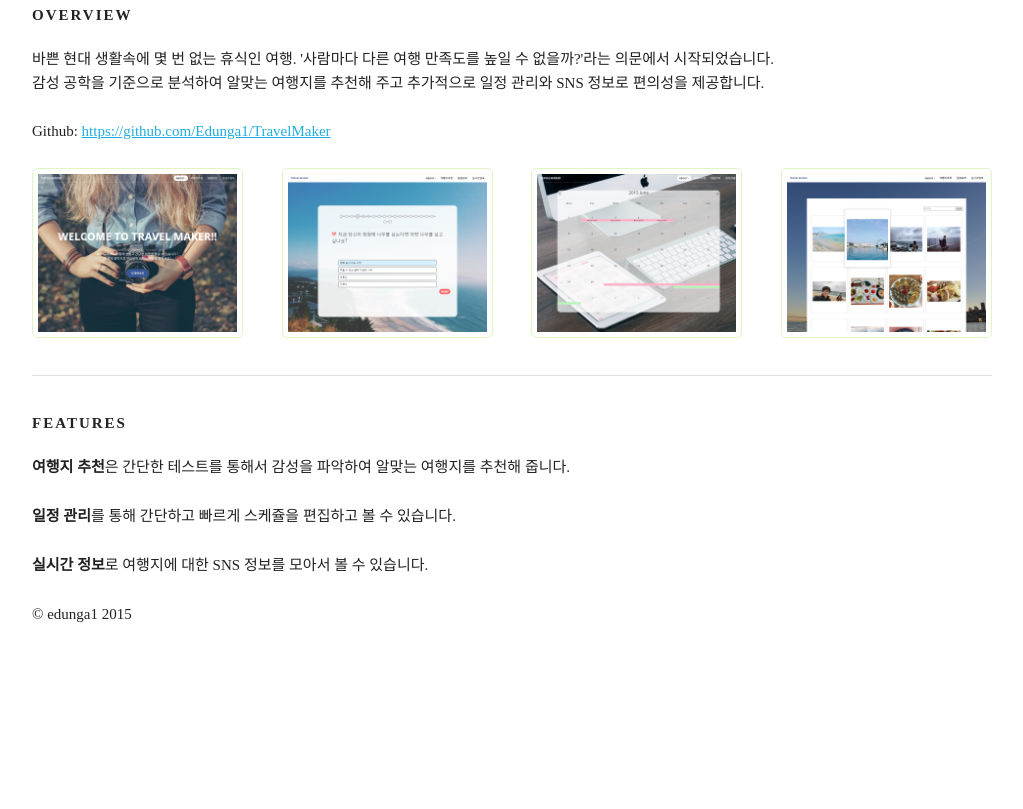
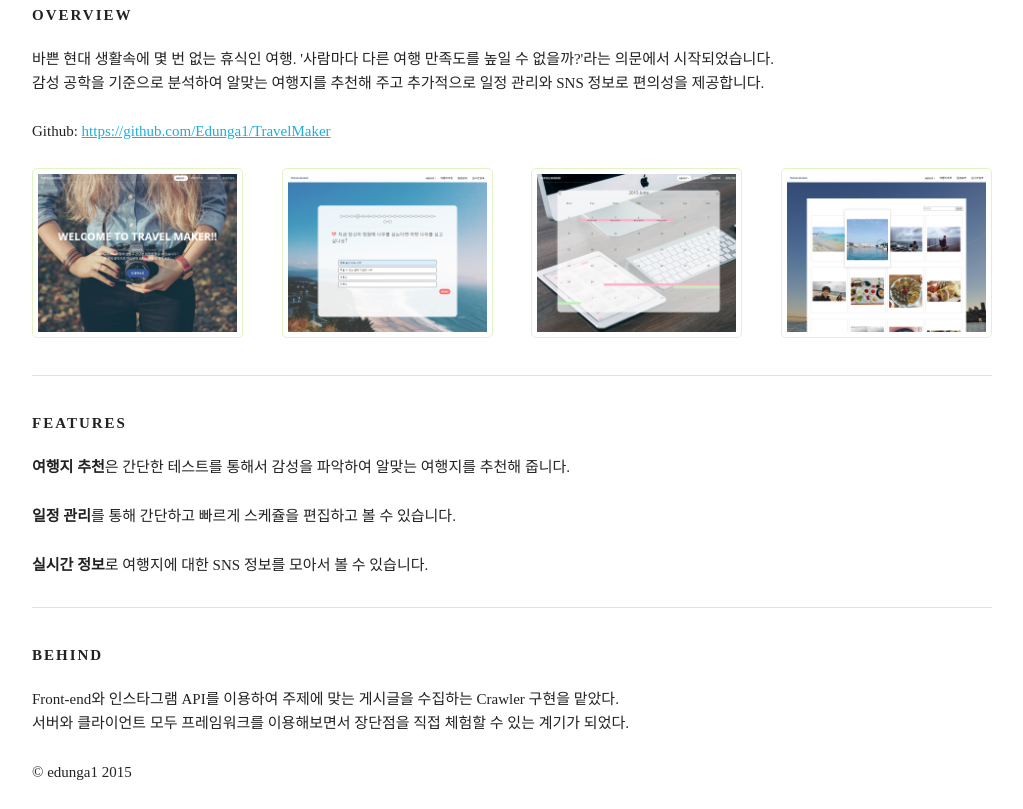
Before and after one commit to Edunga1/first-portfolio, a plain HTML site: page index.html at #/travelmaker in a window 1280 px wide. Shown: the part 440-1249 px from the top of the page, without its empty margins (128-1151 px from the left). Before the commit the page ends 1091 px from the top, so only its background shows below. Drawn offline with Linux system fonts and the light colour scheme; a web font is replaced by a local one.

Commit message:
내용 추가

```diff
--- a/partials/travelmaker.html
+++ b/partials/travelmaker.html
@@ -45,4 +45,12 @@
 			<strong>실시간 정보</strong>로 여행지에 대한 SNS 정보를 모아서 볼 수 있습니다.
 		</p>
 	</div>
+	<hr>
+	<div class="section_doc">
+		<h6 class="tit">Behind</h6>
+		<p>
+			Front-end와 인스타그램 API를 이용하여 주제에 맞는 게시글을 수집하는 Crawler 구현을 맡았다.<br>
+			서버와 클라이언트 모두 프레임워크를 이용해보면서 장단점을 직접 체험할 수 있는 계기가 되었다.
+		</p>
+	</div>
 </section>
```
